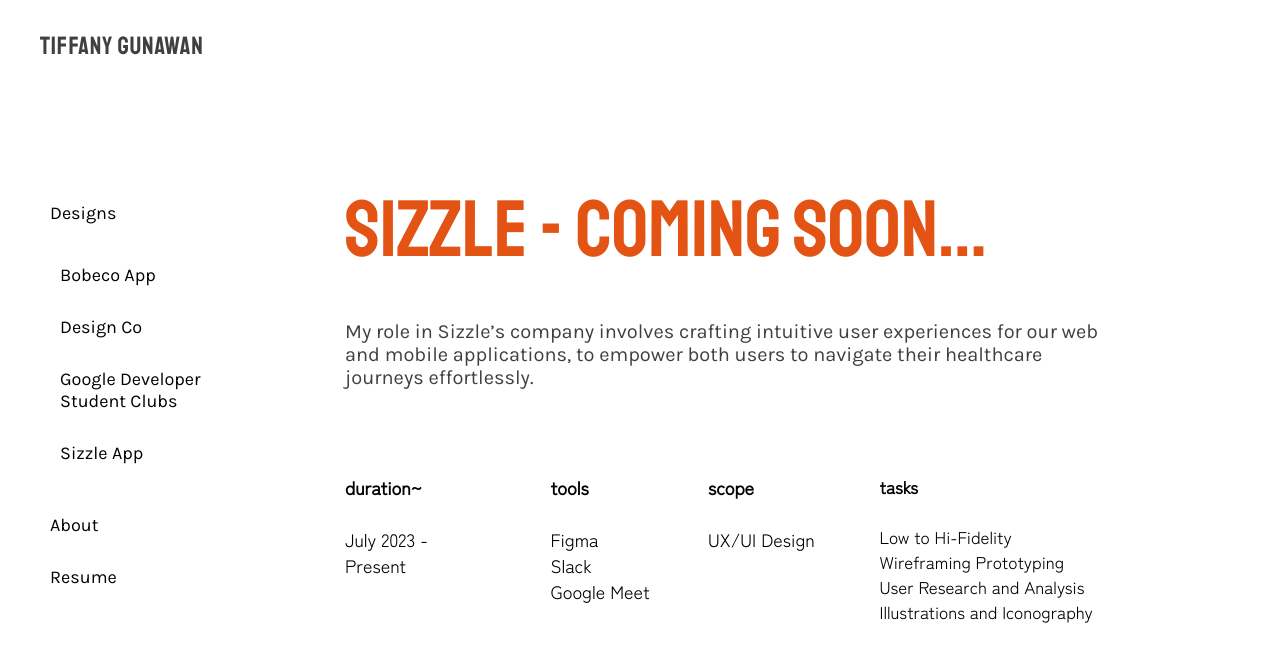
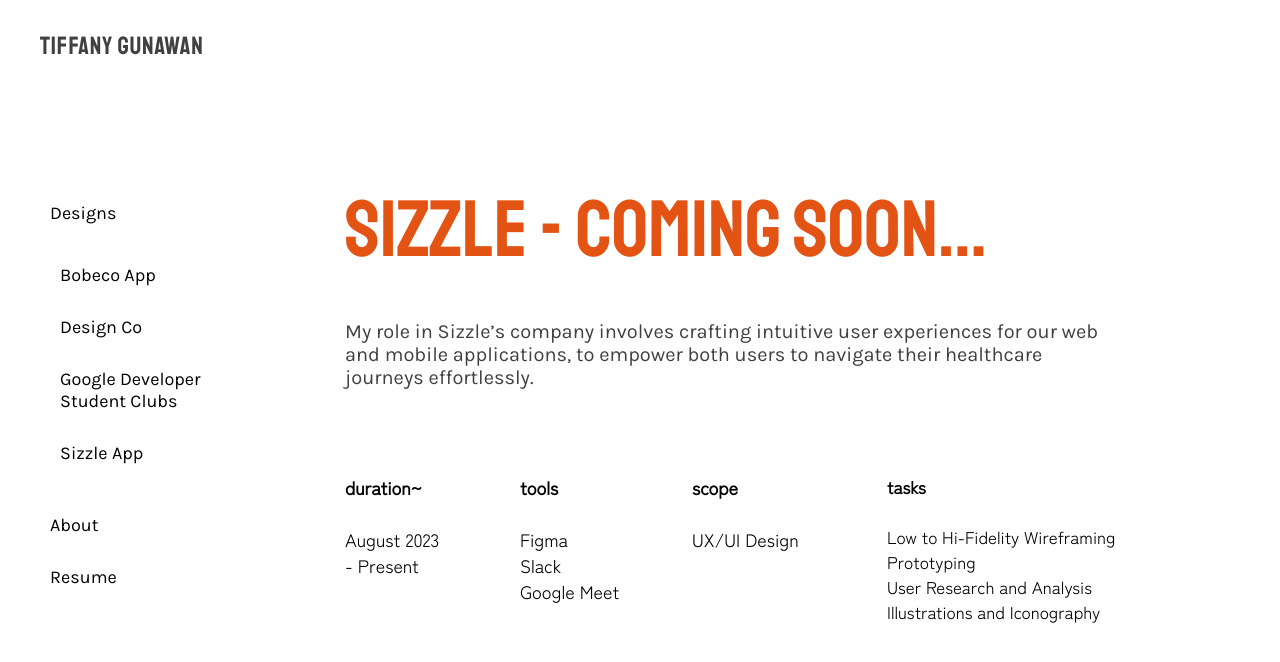
Before and after one commit to kuwtiiff/tiffany-portfolio, a React (Create React App) app: page /sizzle-app in a window 1280 px wide. Shown: the top 662 px of the page. Built offline with nearby package versions, Linux system fonts and the light colour scheme; a web font is replaced by a local one.

Commit message:
updated resume download pdf file

```diff
--- a/src/components/AboutPage/AboutPage.js
+++ b/src/components/AboutPage/AboutPage.js
@@ -53,8 +53,11 @@
             </p>
           </div>
           <div className="bottom-banner-image">
+          <a href="https://www.linkedin.com/in/tiffany-gunawan30" target="_blank" rel="noopener noreferrer">
             <img className="img" alt="bottombanner" src={bottombanner} />
-          </div>
+          </a>
+        </div>
+
         </div>
       </div>
     </div>
--- a/src/components/SideNavbar/SideNavbar.js
+++ b/src/components/SideNavbar/SideNavbar.js
@@ -1,6 +1,6 @@
 import React from "react";
 import "./SideNavbar.css";
-import resume from "./TiffanyGunawanResume.pdf";
+import resume from "./TiffanyGunawan2023Resume.pdf";
 import { Link } from "react-router-dom";
 
 const SideNavbar = () => {
--- a/src/components/SizzlePage/SizzlePage.css
+++ b/src/components/SizzlePage/SizzlePage.css
@@ -42,7 +42,7 @@
   .sizzle-frame .sizzle-columns {
     align-items: flex-start;
     display: inline-flex;
-    gap: 52px;
+    gap: 55px;
     left: 345px;
     position: absolute;
     top: 475px;
@@ -57,7 +57,7 @@
     line-height: normal;
     margin-top: -1px;
     position: relative;
-    width: fit-content;
+    width: 100px;
   }
 
   .sizzle-frame .span {
--- a/src/components/SizzlePage/SizzlePage.js
+++ b/src/components/SizzlePage/SizzlePage.js
@@ -26,7 +26,7 @@
                   </span>
                   <span className="text-wrapper-2">
                     <br />
-                    July 2023 - Present
+                    August 2023 - Present
                     <br />
                   </span>
                 </p>
```
Also changed, not shown: 2 other files (tests, documents, lock files or other folders).
